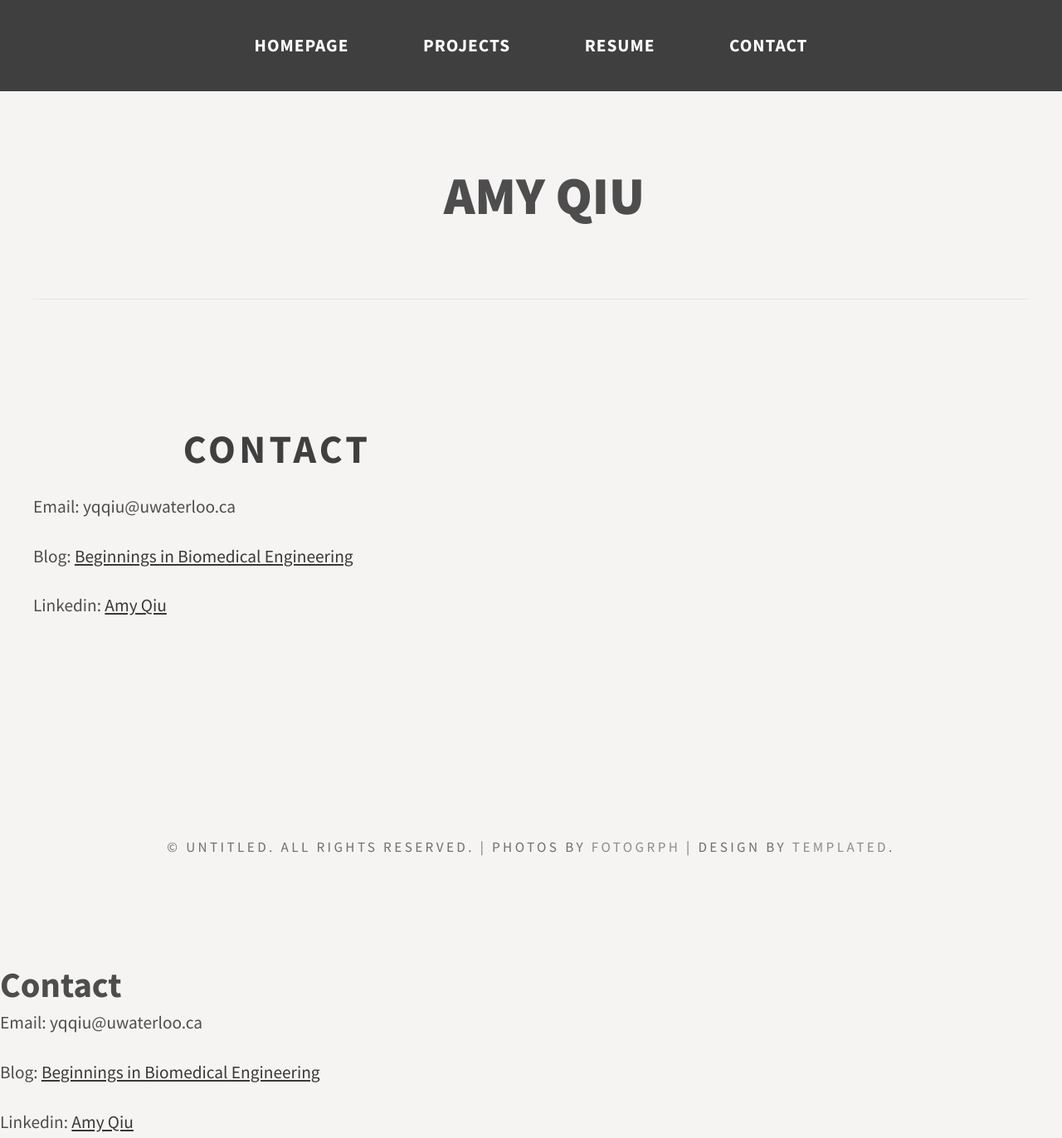
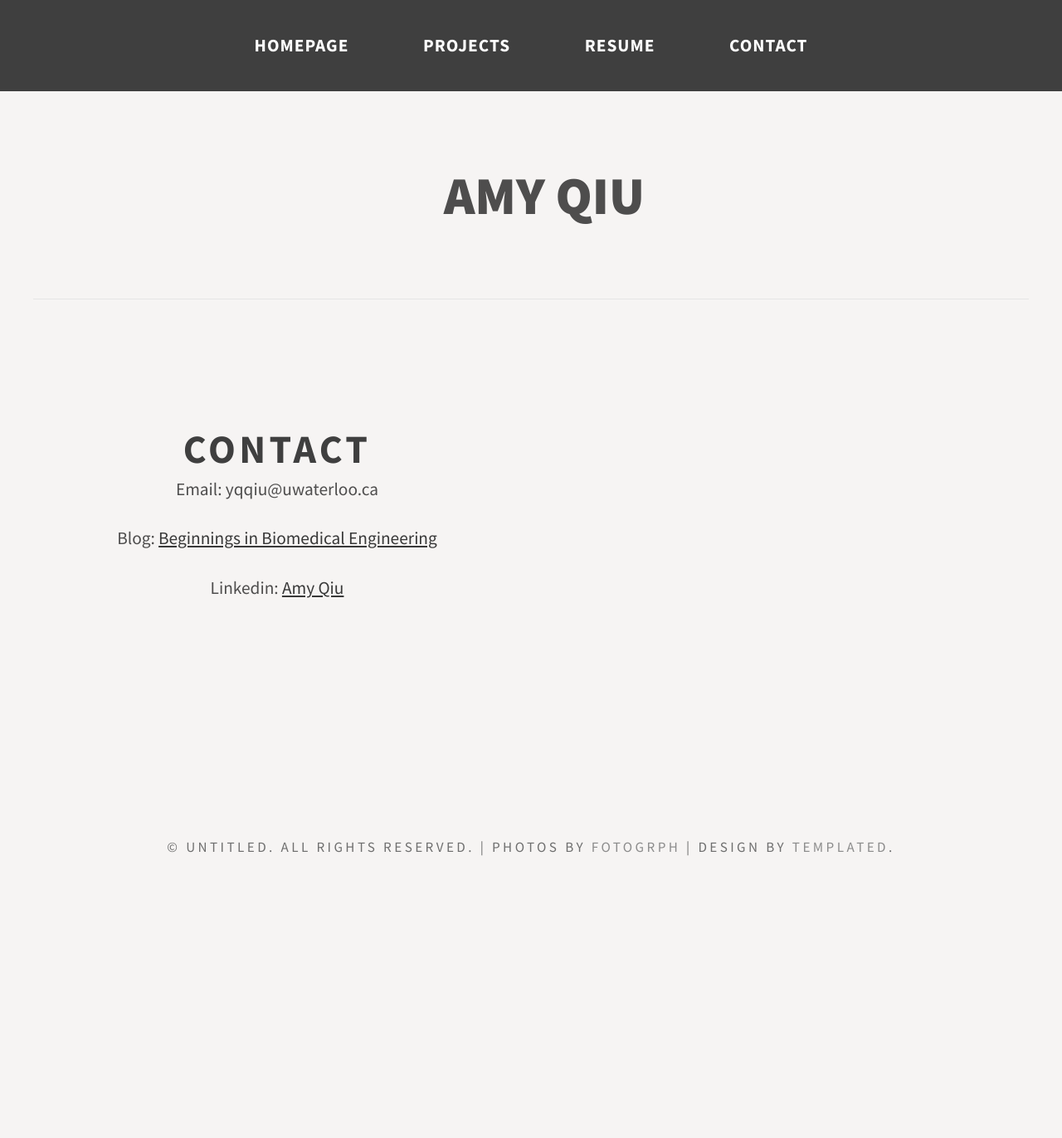
Before and after one commit to amyqiu/amyqiu, a Jekyll site: the page Contact/index.html, which Jekyll copies as it is, in a window 1280 px wide. Shown: the whole page at 83% size. Built offline with Jekyll 4.4.1, drawn with Linux system fonts in a browser that asks for light colours; after the commit the page ends 1160 px from its top, so only the background shows below that.

Commit message:
Update index.html

```diff
--- a/Contact/index.html
+++ b/Contact/index.html
@@ -41,10 +41,11 @@ Released   : 20130811
 	<div id="content">
 		<div class="major">
 			<h2><font size="30">Contact</font></h2>
+			<p>Email: yqqiu@uwaterloo.ca</p>
+			<p>Blog: <a href="https://beginningsinbme.wordpress.com">Beginnings in Biomedical Engineering</a></p>
+			<p>Linkedin: <a href="https://www.linkedin.com/in/yingquanqiu">Amy Qiu</a></p>
 		</div>
-		<p>Email: yqqiu@uwaterloo.ca</p>
-		<p>Blog: <a href="https://beginningsinbme.wordpress.com">Beginnings in Biomedical Engineering</a></p>
-		<p>Linkedin: <a href="https://www.linkedin.com/in/yingquanqiu">Amy Qiu</a></p>
+
 	</div>
 </div>
 
@@ -52,15 +53,4 @@ Released   : 20130811
 	<p>&copy; Untitled. All rights reserved. | Photos by <a href="http://fotogrph.com/">Fotogrph</a> | Design by <a href="http://templated.co" rel="nofollow">TEMPLATED</a>.</p>
 </div>
 </body>
-</html>
-
-
-
-
-
-<div class="blurb">
-	<h1>Contact</h1>
-	<p>Email: yqqiu@uwaterloo.ca</p>
-	<p>Blog: <a href="https://beginningsinbme.wordpress.com">Beginnings in Biomedical Engineering</a></p>
-	<p>Linkedin: <a href="https://www.linkedin.com/in/yingquanqiu">Amy Qiu</a></p>
-</div><!-- /.blurb -->
+</html
```
